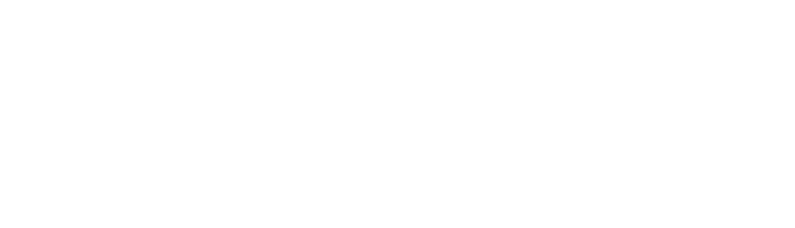
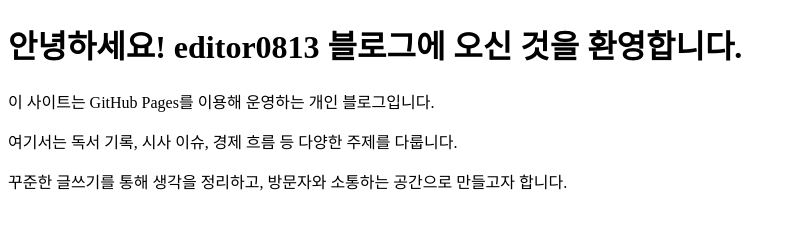
Before and after one commit to Eggcheezetoast/editor0813-sitemap, a plain HTML site: page index.html in a window 1280 px wide. Shown: the whole page, without its empty margins (0-795 px from the left). Drawn offline with Linux system fonts and the light colour scheme.

Commit message:
Update index.html

```diff
--- a/index.html
+++ b/index.html
@@ -1,5 +1,14 @@
+<!DOCTYPE html>
+<html lang="ko">
 <head>
   <meta charset="UTF-8" />
   <meta name="google-site-verification" content="6TL7zdTgjikCr1qtWCg2mEeSPjPV1eJV0xTF8gpP-qg" />
-  <title>테스트 페이지</title>
+  <title>editor0813 블로그</title>
 </head>
+<body>
+  <h1>안녕하세요! editor0813 블로그에 오신 것을 환영합니다.</h1>
+  <p>이 사이트는 GitHub Pages를 이용해 운영하는 개인 블로그입니다.</p>
+  <p>여기서는 독서 기록, 시사 이슈, 경제 흐름 등 다양한 주제를 다룹니다.</p>
+  <p>꾸준한 글쓰기를 통해 생각을 정리하고, 방문자와 소통하는 공간으로 만들고자 합니다.</p>
+</body>
+</html>
```
